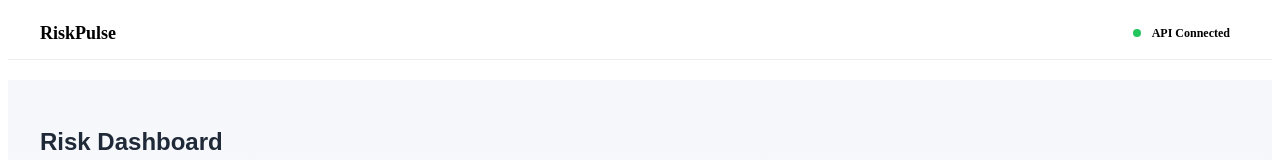
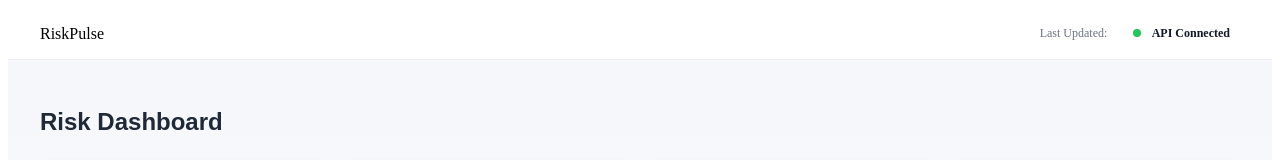
Before and after one commit to carledwardm/riskpulse, a Vue app in the folder frontend/: page / in a window 1280 px wide. Shown: the top 160 px of the page. Built offline with nearby package versions, Linux system fonts and the light colour scheme; no server answers; the HTML template or start-up script is replaced by a standard one.

Commit message:
Rework header styling, reduce site of updated time, add time html tag

```diff
--- a/frontend/src/App.vue
+++ b/frontend/src/App.vue
@@ -3,11 +3,12 @@
 
   const stats = ref({})
   const risks = ref([])
+  const lastUpdated = ref('')
 
   async function fetchRiskData() {
     const response = await fetch('http://localhost:8080/risk')
     const data = await response.json();
-
+    lastUpdated.value = new Date().toLocaleTimeString()
     stats.value = data.stats
     risks.value = data.risks
   }
@@ -27,9 +28,14 @@
 
   <header class="topbar">
     <div class="brand">RiskPulse</div>
-    <div class="status">
-      <span class="dot"></span>
+    <div class="topbar-right">
+      <time class="last-updated">
+        Last Updated: {{ lastUpdated }}
+      </time>
+      <div class="status" aria-label="API connection status">
+        <span class="dot" aria-hidden="true"></span>
         API Connected
+      </div>
     </div>
   </header>
 
@@ -111,23 +117,37 @@
   padding: 14px 32px;
   background: white;
   border-bottom: 1px solid #eee;
-  margin-bottom: 20px;
 }
 
-.brand {
-  font-weight: 700;
-  font-size: 18px;
+.topbar-right {
+  display: flex;
+  align-items: center;
+  gap: 16px;
+}
+
+.last-updated {
+  font-size: 12px;
+  color: #6b7280;
+}
+
+.status {
+  display: flex;
+  align-items: center;
+  font-size: 13px;
+  font-weight: 500;
+  color: #111827;
 }
 
 .dot {
+  display: inline-block;
   width: 8px;
   height: 8px;
   background: #22c55e;
   border-radius: 50%;
-  display: inline-block;
   margin-right: 8px;
 }
 
+/* DASHBOARD */
 .dashboard {
   padding: 32px;
   font-family: Arial, sans-serif;
```
